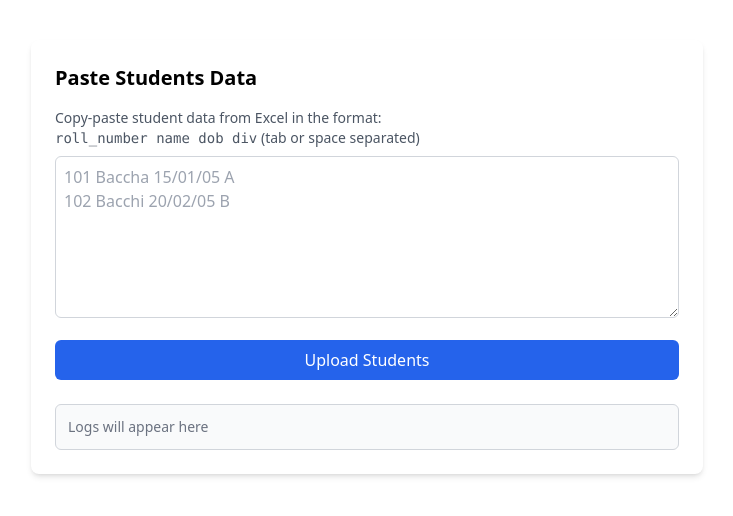
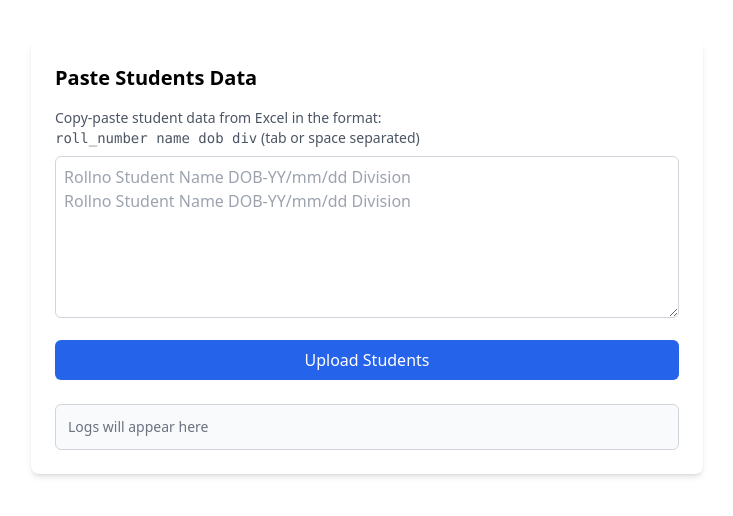
Before and after one commit to ekions/examportal, a React (Create React App) app: page /admin/students in a window 1280 px wide. Shown: the top 516 px of the page, without its empty margins (273-1006 px from the left). Built offline with nearby package versions, Linux system fonts and the light colour scheme.

Commit message:
Admin Student Upload form

```diff
--- a/src/pages/admin/StudentUpload.js
+++ b/src/pages/admin/StudentUpload.js
@@ -84,7 +84,7 @@ const StudentsUpload = () => {
         value={text}
         onChange={(e) => setText(e.target.value)}
         className="w-full border border-gray-300 rounded-md p-2 mb-4 focus:outline-none focus:ring-2 focus:ring-blue-500"
-        placeholder="101 Baccha 15/01/05 A&#10;102 Bacchi 20/02/05 B"
+        placeholder="Rollno Student Name DOB-YY/mm/dd Division &#10;Rollno Student Name DOB-YY/mm/dd Division"
       />
 
       <button
```
